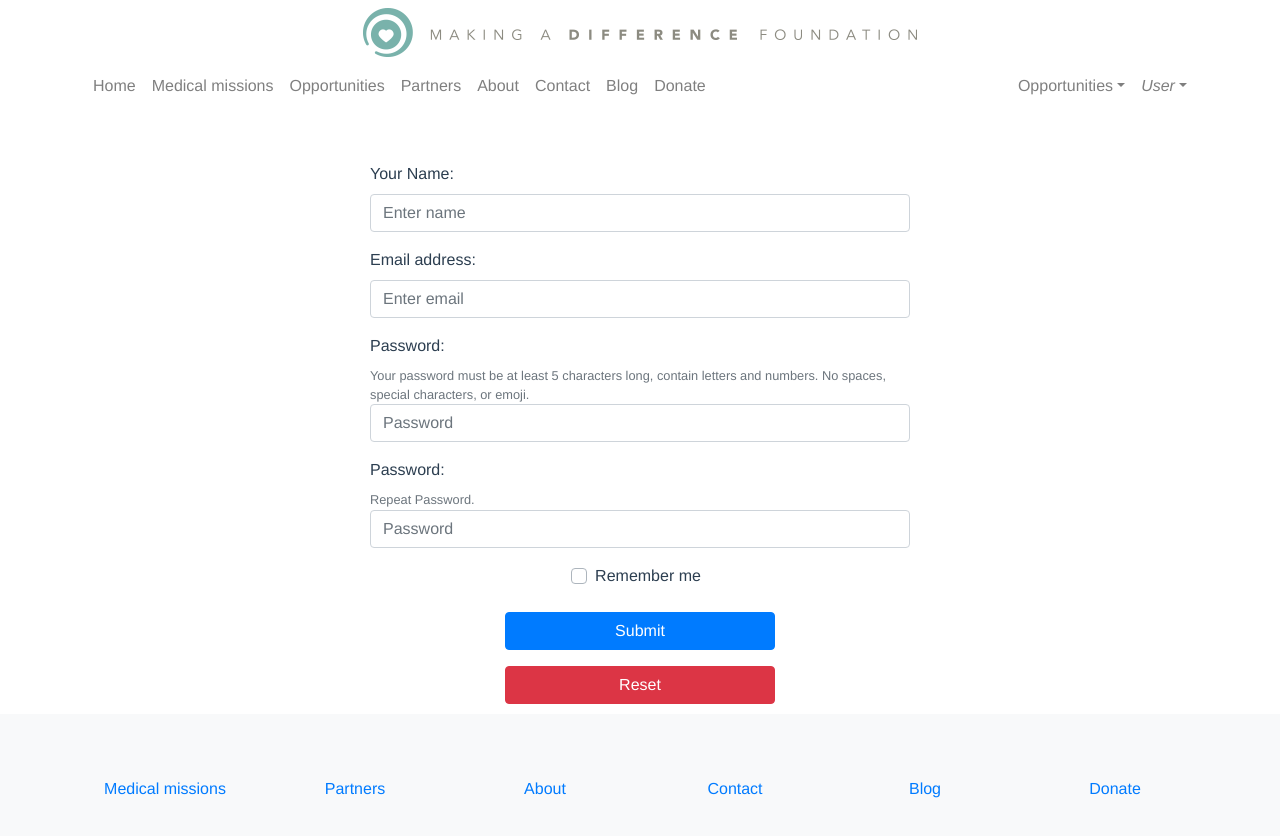
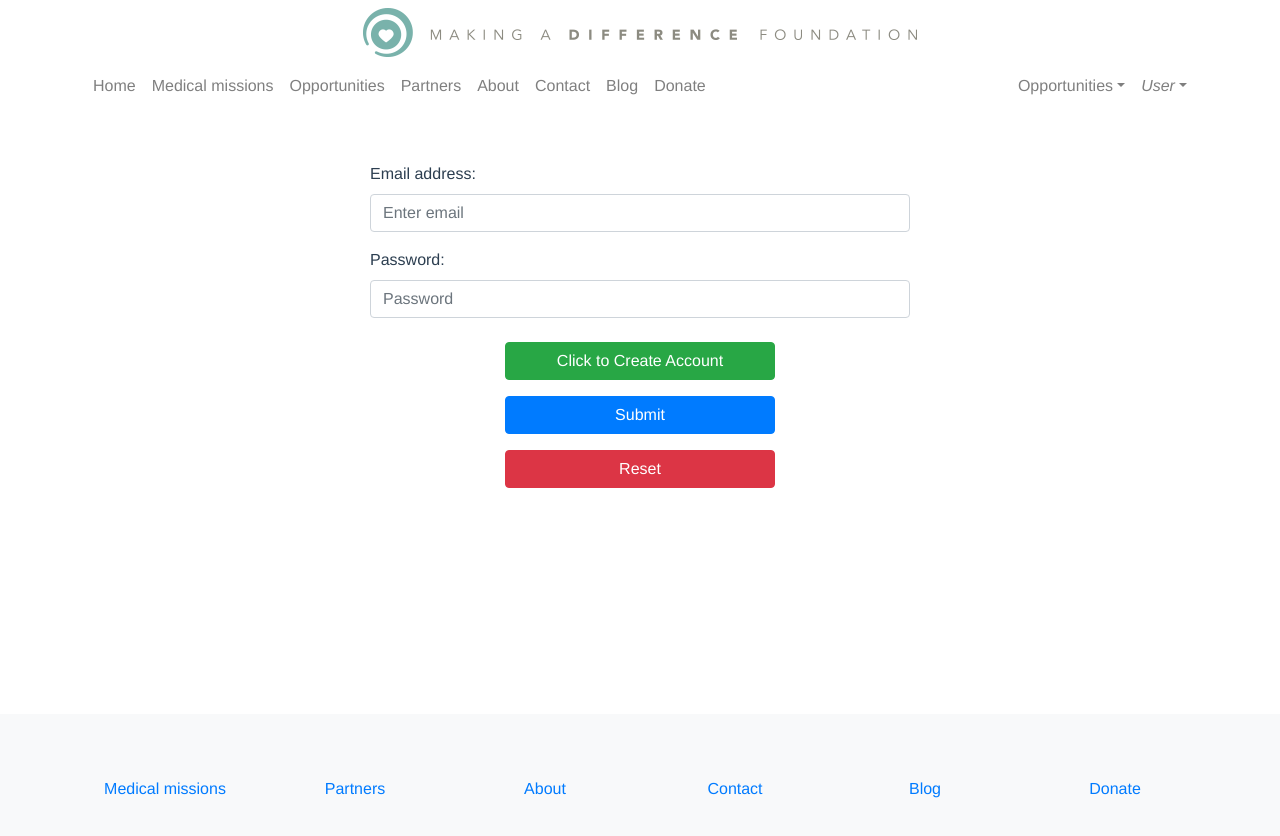
Before and after one commit to More-Cowbell-CHG/madf-volunteer-ui, a Vue app: page /sign-in in a window 1280 px wide. Shown: the top 836 px of the page. Built offline with nearby package versions, Linux system fonts and the light colour scheme.

Commit message:
login and create account set up

```diff
--- a/src/store/index.js
+++ b/src/store/index.js
@@ -1,5 +1,7 @@
 import Vue from 'vue'
 import Vuex from 'vuex'
+import axios from 'axios';
+import router from '@/router'
 
 Vue.use(Vuex)
 
@@ -11,8 +13,36 @@ export default new Vuex.Store({
 
   },
   mutations: {
+    SET_USER_TOKEN(state, payload) {
+      state.user.token = payload.token
+    },
+    SET_USER(state, payload) {
+      state.user = payload.user
+    }
   },
   actions: {
+    handleCreateAccount(context, reqBody) {
+      axios
+        .post(
+          "https://making-a-difference-foundation-volunteer-l6xs.onrender.com/user",
+          reqBody
+        )
+        .then(response => {
+          context.commit("SET_USER_TOKEN", response.data)
+          router.push("/opportunities");
+        });
+      },
+      handleLogin(context, reqBody) {
+        axios
+        .post(
+          "https://making-a-difference-foundation-volunteer-l6xs.onrender.com/login",
+          reqBody
+          )
+          .then(response => {
+            context.commit("SET_USER", response.data)
+            router.push("/opportunities");
+        });
+    }
   },
   modules: {
   },
--- a/src/views/SignIn.vue
+++ b/src/views/SignIn.vue
@@ -3,39 +3,98 @@
     <b-container>
       <b-row>
         <b-col class="offset-lg-3 mt-5" lg="6">
-          <b-form @submit="onSubmit" @reset="onReset" v-if="show">
-
-            <b-form-group id="input-group-1" class="text-left" label="Your Name:" label-for="input-1">
-              <b-form-input id="input-1" v-model="$v.form.name.$model" required placeholder="Enter name"></b-form-input>
-              <b-form-invalid-feedback force-show v-if="!$v.form.name.alpha">Name must be charachters.</b-form-invalid-feedback>
-              <b-form-invalid-feedback force-show v-if="!$v.form.name.minLength && $v.form.name.alpha">Name must be have at least 3 letters.</b-form-invalid-feedback>
+          <b-form @submit.prevent="onSubmit" @reset="onReset" v-if="show">
+            <b-form-group
+              v-if="!isLogin"
+              id="input-group-1"
+              class="text-left"
+              label="Your Name:"
+              label-for="input-1"
+            >
+              <b-form-input
+                id="input-1"
+                v-model="$v.form.name.$model"
+                required
+                placeholder="Enter name"
+              ></b-form-input>
+              <b-form-invalid-feedback
+                force-show
+                v-if="!$v.form.name.alpha"
+              >Name must be charachters.</b-form-invalid-feedback>
+              <b-form-invalid-feedback
+                force-show
+                v-if="!$v.form.name.minLength && $v.form.name.alpha"
+              >Name must be have at least 3 letters.</b-form-invalid-feedback>
             </b-form-group>
 
-            <b-form-group id="input-group-2" class="text-left" label="Email address:" label-for="input-2">
-              <b-form-input id="input-2" v-model="$v.form.email.$model" type="email" required placeholder="Enter email"></b-form-input>
-              <b-form-invalid-feedback force-show v-if="!$v.form.email.email">Please enter a valid email.</b-form-invalid-feedback>
+            <b-form-group
+              id="input-group-2"
+              class="text-left"
+              label="Email address:"
+              label-for="input-2"
+            >
+              <b-form-input
+                id="input-2"
+                v-model="$v.form.email.$model"
+                type="email"
+                required
+                placeholder="Enter email"
+              ></b-form-input>
+              <b-form-invalid-feedback
+                force-show
+                v-if="!$v.form.email.email"
+              >Please enter a valid email.</b-form-invalid-feedback>
             </b-form-group>
 
-            <b-form-group id="input-group-3" class="text-left" label="Password:" label-for="input-3">
-              <b-form-text id="password-help-block">
-                Your password must be at least 5 characters long, contain letters and numbers. No spaces, special characters, or emoji.
-              </b-form-text>
-              <b-form-input id="input-3" v-model="$v.form.password.$model" type="password" required placeholder="Password"></b-form-input>
-              <b-form-invalid-feedback force-show v-if="!$v.form.password.minLength">Password must be at least 5 characters long.</b-form-invalid-feedback>
+            <b-form-group
+              id="input-group-3"
+              class="text-left"
+              label="Password:"
+              label-for="input-3"
+            >
+              <b-form-text
+                v-if="!isLogin"
+                id="password-help-block"
+              >Your password must be at least 5 characters long, contain letters and numbers. No spaces, special characters, or emoji.</b-form-text>
+              <b-form-input
+                id="input-3"
+                v-model="$v.form.password.$model"
+                type="password"
+                required
+                placeholder="Password"
+              ></b-form-input>
+              <b-form-invalid-feedback
+                force-show
+                v-if="!$v.form.password.minLength"
+              >Password must be at least 5 characters long.</b-form-invalid-feedback>
             </b-form-group>
-            <b-form-group id="input-group-3" class="text-left" label="Password:" label-for="input-3">
-              <b-form-text id="password-help-block">
-                Repeat Password.
-              </b-form-text>
-              <b-form-input id="input-3" v-model="$v.form.repeatPassword.$model" type="password" required placeholder="Password"></b-form-input>
-              <b-form-invalid-feedback force-show v-if="!$v.form.repeatPassword.sameAsPassword && $v.form.repeatPassword.$model != ''">Passwords Do not match.</b-form-invalid-feedback>
+            <b-form-group
+              v-if="!isLogin"
+              id="input-group-3"
+              class="text-left"
+              label="Password:"
+              label-for="input-3"
+            >
+              <b-form-text id="password-help-block">Repeat Password.</b-form-text>
+              <b-form-input
+                id="input-3"
+                v-model="$v.form.repeatPassword.$model"
+                type="password"
+                required
+                placeholder="Password"
+              ></b-form-input>
+              <b-form-invalid-feedback
+                force-show
+                v-if="!$v.form.repeatPassword.sameAsPassword && $v.form.repeatPassword.$model != ''"
+              >Passwords Do not match.</b-form-invalid-feedback>
             </b-form-group>
 
-            <b-form-group id="input-group-4">
-               <b-form-checkbox-group v-model="form.checked" id="checkboxes-4">
-                 <b-form-checkbox class="mb-2 mr-sm-2 mb-sm-0">Remember me</b-form-checkbox>
-              </b-form-checkbox-group>
-            </b-form-group>
+            <b-button
+              class="my-2 mx-1 w-50"
+              type="button"
+              @click="toggleLoginMode"
+              variant="success"
+            >{{ toggleText }}</b-button>
 
             <b-button class="my-2 mx-1 w-50" type="submit" variant="primary">Submit</b-button>
             <b-button class="my-2 mx-1 w-50" type="reset" variant="danger">Reset</b-button>
@@ -47,8 +106,15 @@
 </template>
 
 <script>
-import { required, sameAs, minLength, email, helpers } from 'vuelidate/lib/validators';
-const alpha = helpers.regex('alpha', /^[A-Za-z\s]{1,}[.-]{0,1}[A-Za-z\s]{0,}$/);
+import { mapActions } from "vuex";
+import {
+  required,
+  sameAs,
+  minLength,
+  email,
+  helpers
+} from "vuelidate/lib/validators";
+const alpha = helpers.regex("alpha", /^[A-Za-z\s]{1,}[.-]{0,1}[A-Za-z\s]{0,}$/);
 
 export default {
   data() {
@@ -60,8 +126,9 @@ export default {
         repeatPassword: "",
         checked: []
       },
-      show: true
-    }
+      show: true,
+      isLogin: true
+    };
   },
   validations: {
     form: {
@@ -80,14 +147,38 @@ export default {
         minLength: minLength(5)
       },
       repeatPassword: {
-        sameAsPassword: sameAs('password')
+        sameAsPassword: sameAs("password")
       }
     }
-	},
+  },
+  computed: {
+    toggleText: function() {
+      return this.isLogin
+        ? "Click to Create Account"
+        : "Already have an account? Sign in here";
+    }
+  },
   methods: {
-    onSubmit(evt) {
-      evt.preventDefault();
-      alert(JSON.stringify(this.form));
+    ...mapActions(["handleLogin", "handleCreateAccount"]),
+    toggleLoginMode() {
+      this.isLogin = !this.isLogin;
+    },
+    onSubmit() {
+      let reqBody;
+      if (this.isLogin) {
+        reqBody = {
+          email: this.form.email,
+          password: this.form.password
+        };
+        this.handleLogin(reqBody);
+      } else {
+        reqBody = {
+          name: this.form.name,
+          email: this.form.email,
+          password: this.form.password
+        };
+        this.handleCreateAccount(reqBody);
+      }
     },
     onReset(evt) {
       evt.preventDefault();
```
